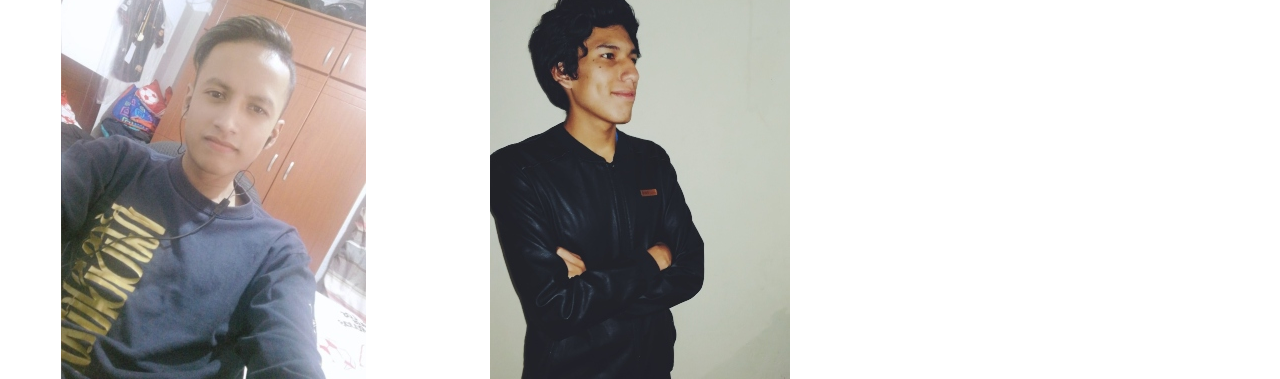
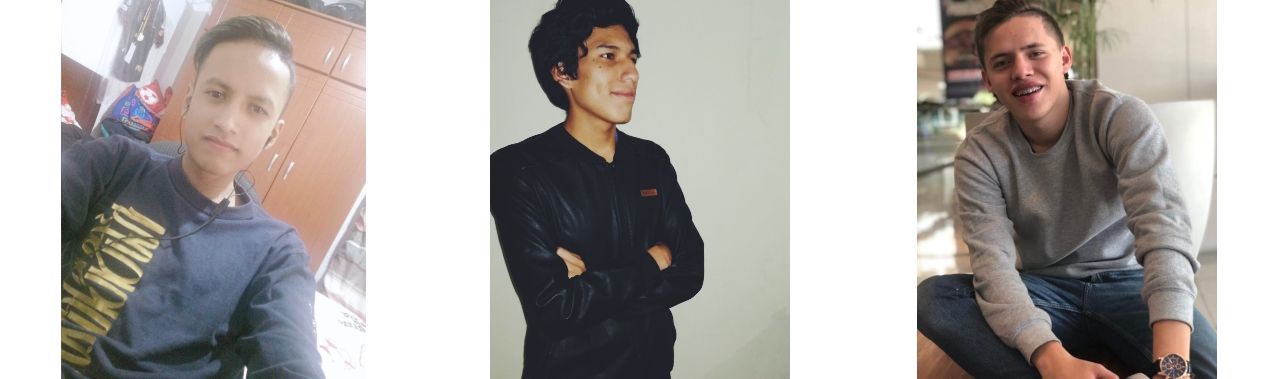
Before and after one commit to sarmijavier/PythonProjectJSJPython, a Flask app: page /about in a window 1280 px wide. Shown: the part 427-806 px from the top of the page. Run offline with Flask 2, Linux system fonts and the light colour scheme; some libraries are stand-ins or nearby versions.

Commit message:
git update

```diff
--- a/app/templates/about.html
+++ b/app/templates/about.html
@@ -29,11 +29,11 @@
             <div id="javier2"></div>
         </div>
 
-        <!-- <div id="santiago" class="col-lg-4">
+        <div id="santiago" class="col-lg-4">
             <img src="{{ url_for('static', filename='img/santiago.jpg')}}" alt="Santiago" id='img-san'
                 class="img-fluid">
             <div id="santiago2"></div>
-        </div> -->
+        </div>
     </div>
 </div>
 {% endblock %}
```
